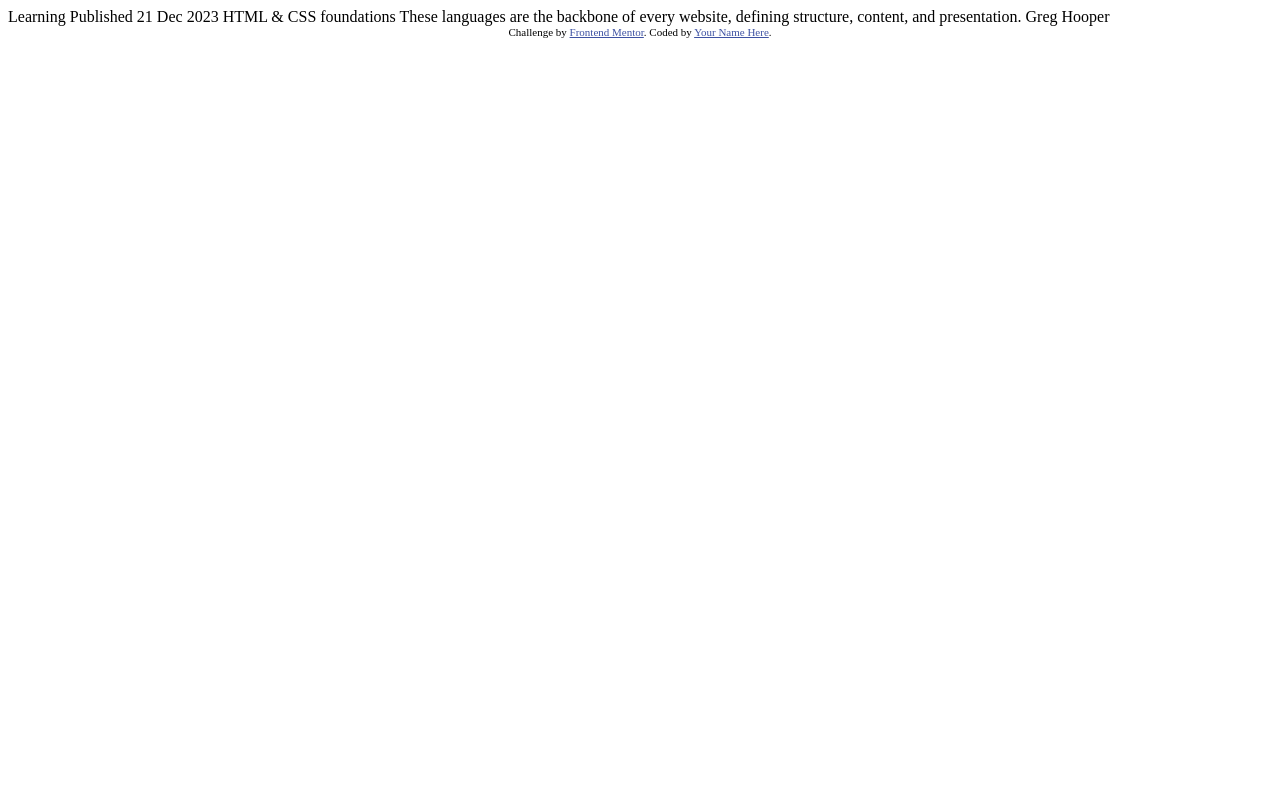
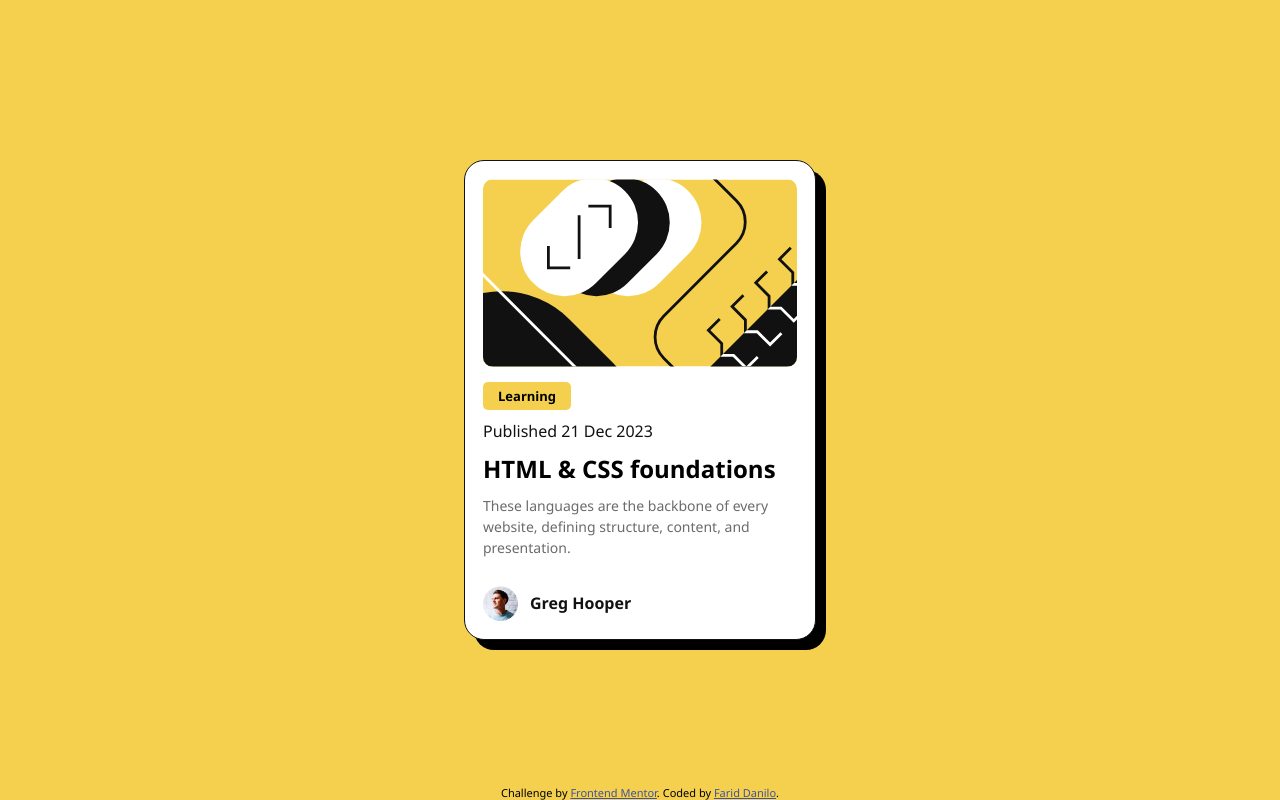
Before and after one commit to FaridDanilo/BlogPreviewCard, a plain HTML site: page index.html in a window 1280 px wide. Drawn offline with Linux system fonts and the light colour scheme.

Commit message:
Commit message

```diff
--- a/index.html
+++ b/index.html
@@ -1,34 +1,43 @@
 <!DOCTYPE html>
 <html lang="en">
+
 <head>
   <meta charset="UTF-8">
-  <meta name="viewport" content="width=device-width, initial-scale=1.0"> <!-- displays site properly based on user's device -->
+  <meta name="viewport" content="width=device-width, initial-scale=1.0">
+  <link rel="icon" type="image/png" sizes="32x32" href="./assets/images/favicon-32x32.png">
+  <link rel="stylesheet" href="styles.css">
+  <title>Frontend Mentor | Blog preview card</title>
+</head>
 
-  <link rel="icon" type="image/png" sizes="32x32" href="./assets/images/favicon-32x32.png">
+<body>
+  <div class="card-container">
+    <div class="card-content">
+      <div class="card-header">
+        <picture>
+          <source media="(max-width: 375px)" srcset="assets/images/illustration-article.svg">
+          <source media="(max-width: 768px)" srcset="assets/images/illustration-article.svg">
+          <img src="assets/images/illustration-article.svg" alt="Blog preview card" class="card-image">
+        </picture>
+      </div>
+      <div class="card-body">
+        <p class="tag">Learning</p>
+        <p class="subtitle">Published 21 Dec 2023</p>
+        <h2>HTML & CSS foundations</h2>
+        <p class="text">These languages are the backbone of every
+          website, defining structure, content, and
+          presentation.</p>
+      </div>
+      <div class="profile">
+        <img src="assets/images/image-avatar.webp" alt=""><span>Greg Hooper</span>
+      </div>
+    </div>
+  </div>
 
-  <title>Frontend Mentor | Blog preview card</title>
-
-  <!-- Feel free to remove these styles or customise in your own stylesheet 👍 -->
-  <style>
-    .attribution { font-size: 11px; text-align: center; }
-    .attribution a { color: hsl(228, 45%, 44%); }
-  </style>
-</head>
-<body>
-
-  Learning
-
-  Published 21 Dec 2023
-
-  HTML & CSS foundations
-
-  These languages are the backbone of every website, defining structure, content, and presentation.
-
-  Greg Hooper
 
   <div class="attribution">
     Challenge by <a href="https://www.frontendmentor.io?ref=challenge" target="_blank">Frontend Mentor</a>.
-    Coded by <a href="#">Your Name Here</a>.
+    Coded by <a href="#">Farid Danilo</a>.
   </div>
 </body>
+
 </html>
--- /dev/null
+++ b/styles.css
@@ -0,0 +1,108 @@
+* {
+    box-sizing: border-box;
+    margin: 0;
+    padding: 0;
+    font-family: 'Segoe UI', Tahoma, Geneva, Verdana, sans-serif;
+}
+
+:root {
+    --Yellow-color: hsl(47, 88%, 63%);
+    --White-color: hsl(0, 0%, 100%);
+    --Gray-light-color: hsl(0, 0%, 42%);
+    --Gray-dark-color: hsl(0, 0%, 7%);
+}
+
+body {
+    background-color: var(--Yellow-color);
+}
+
+.card-container {
+    position: absolute;
+    width: 22rem;
+    height: 30rem;
+    top: 50%;
+    left: 50%;
+    transform: translate(-50%, -50%);
+    border-radius: 20px;
+    border: 1px solid var(--Gray-dark-color);
+    background-color: var(--White-color);
+    box-shadow: 10px 10px 0px 0px rgb(0, 0, 0);
+    -webkit-box-shadow: 10px 10px 0px 0px rgb(0, 0, 0);
+    -moz-box-shadow: 10px 10px 0px 0px rgb(0, 0, 0);
+}
+
+.card-content {
+    display: block;
+    width: 100%;
+    height: auto;
+    margin: 0 auto;
+    padding: 18px;
+    border-radius: 25px;
+}
+
+.card-header img {
+    width: 100%;
+    height: auto;
+    border-radius: 10px;
+}
+
+.card-body {
+    display: block;
+    width: 100%;
+}
+
+.card-body .tag {
+    width: max-content;
+    padding: 5px 15px;
+    margin: 10px 0 10px 0;
+    text-align: center;
+    font-size: small;
+    font-weight: bold;
+    border-radius: 5px;
+    background-color: var(--Yellow-color);
+}
+
+.card-body .subtitle {
+    font-weight: 500;
+    margin-bottom: 10px;
+    color: var(--Gray-dark-color);
+}
+
+.card-body .text {
+    margin: 10px 0 10px 0;
+    font-size: 14px;
+    line-height: 1.5;
+    color: var(--Gray-light-color);
+
+}
+
+.profile img {
+    position: absolute;
+    bottom: 18px;
+    left: 18px;
+    width: 35px;
+    height: 35px;
+}
+
+.profile span {
+    position: absolute;
+    left: 50px;
+    bottom: 25px;
+    margin-left: 15px;
+    font-weight: bold;
+    color: var(--Gray-dark-color);
+
+}
+
+.attribution {
+    position: absolute;
+    font-size: 11px;
+    bottom: 0;
+    left: 50%;
+    transform: translateX(-50%);
+    text-align: center;
+}
+
+.attribution a {
+    color: hsl(228, 45%, 44%);
+}
```
